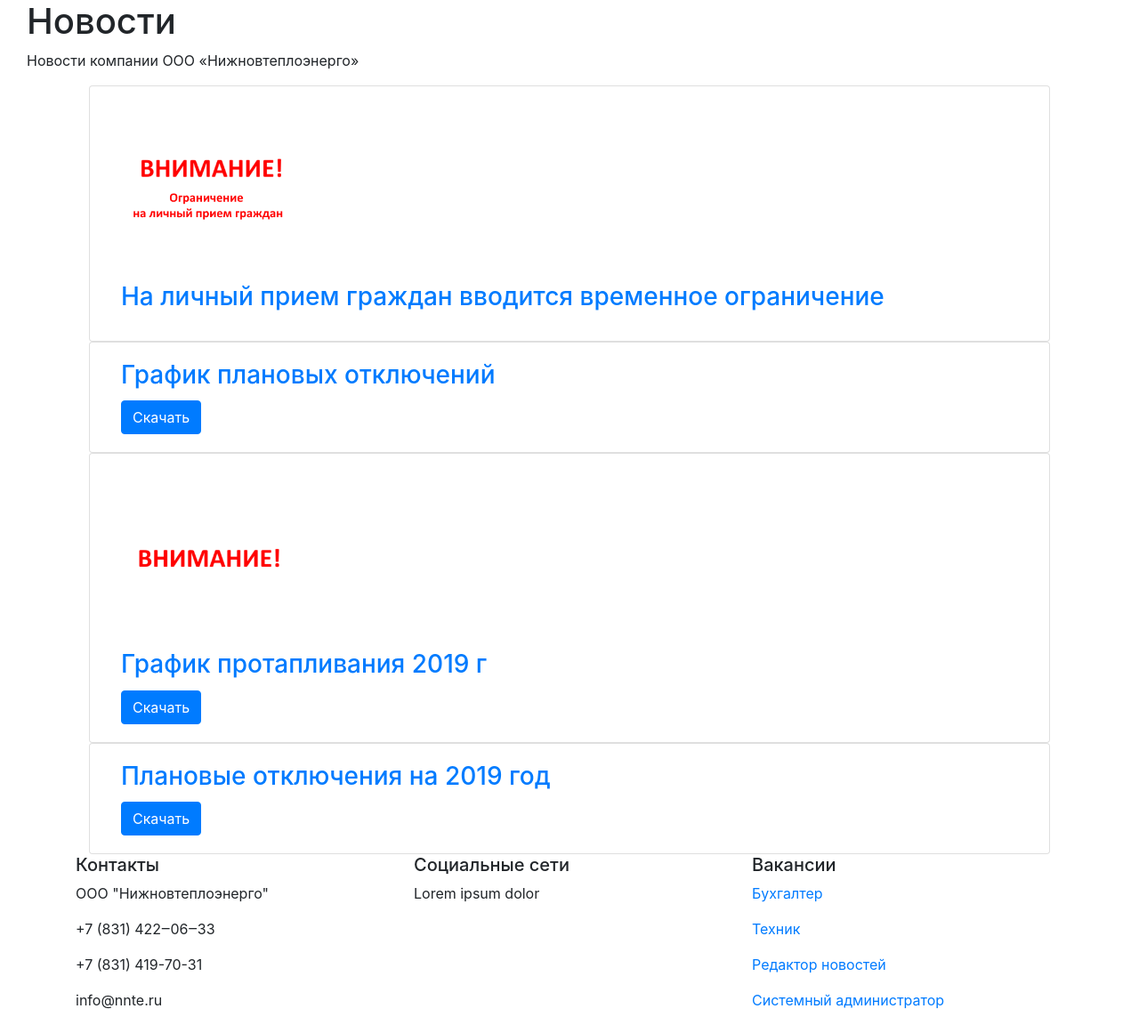
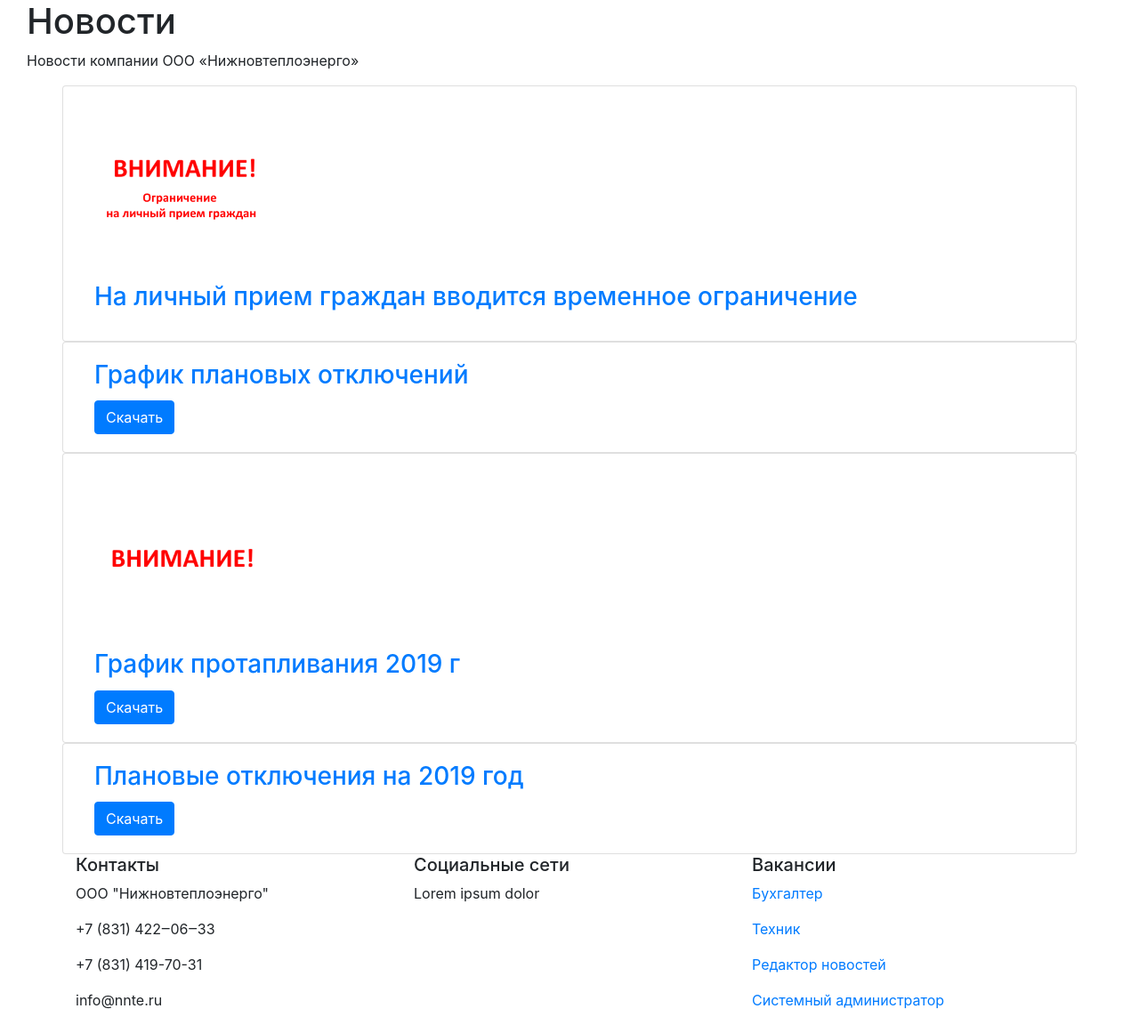
Before and after one commit to D2ntes/nnte, a Django app: page /news/ in a window 1280 px wide. Shown: the part 56-1208 px from the top of the page at 89% size. Run offline with Django 3.2, Linux system fonts and the light colour scheme; data comes from the database, SQL or seed files in the repository; some libraries are stand-ins or nearby versions.

Commit message:
add justify center

```diff
--- a/templates/news.html
+++ b/templates/news.html
@@ -9,11 +9,11 @@
         </div>
     </div>
 
-        <div class="container" id="newscontent">
+
             <div class="container" id="news">
                         {% for new in list_news %}
-
-                                    <div class="card">
+                        <div class="row justify-content-center">
+                                    <div class="card w-100">
                                         <div class="card-body">
                                             <div class="container">
                                                 {% if new.image %}
@@ -22,7 +22,7 @@
                                                 <a href="{% url 'new' new.id %}">
                                                 <h3 class="card-title">{{ new.title }}</h3>
                                                 </a>
-{#                                                <p class="card-text">{{ new.text | safe }}</p>#}
+                                                    {#<p class="card-text">{{ new.text | safe }}</p>#}
                                                 {% if new.file %}
                                                     <a href="{{ new.file.url }}"
                                                        class="btn btn-primary">Скачать</a>
@@ -35,16 +35,18 @@
                                          </div>
 
                                     </div>
+                          </div>
+                        {% endfor %}
 
-                        {% endfor %}
              </div>
-        </div>
-        <div class="container">
+
+
+    <div class="container">
             {% if prev_page_url %}
                 <a class="button button-primary" href="{{ prev_page_url }}">◀</a>{% endif %}
             <a class="button disabled" href="">{{ current_page }}</a>
             {% if next_page_url %}
                 <a class="button button-primary" href="{{ next_page_url }}">▶</a>{% endif %}
-        </div>
+    </div>
 
 {% endblock %}
```
Also changed, not shown: templates/new.html (+2 -6 lines), 1 other file.
